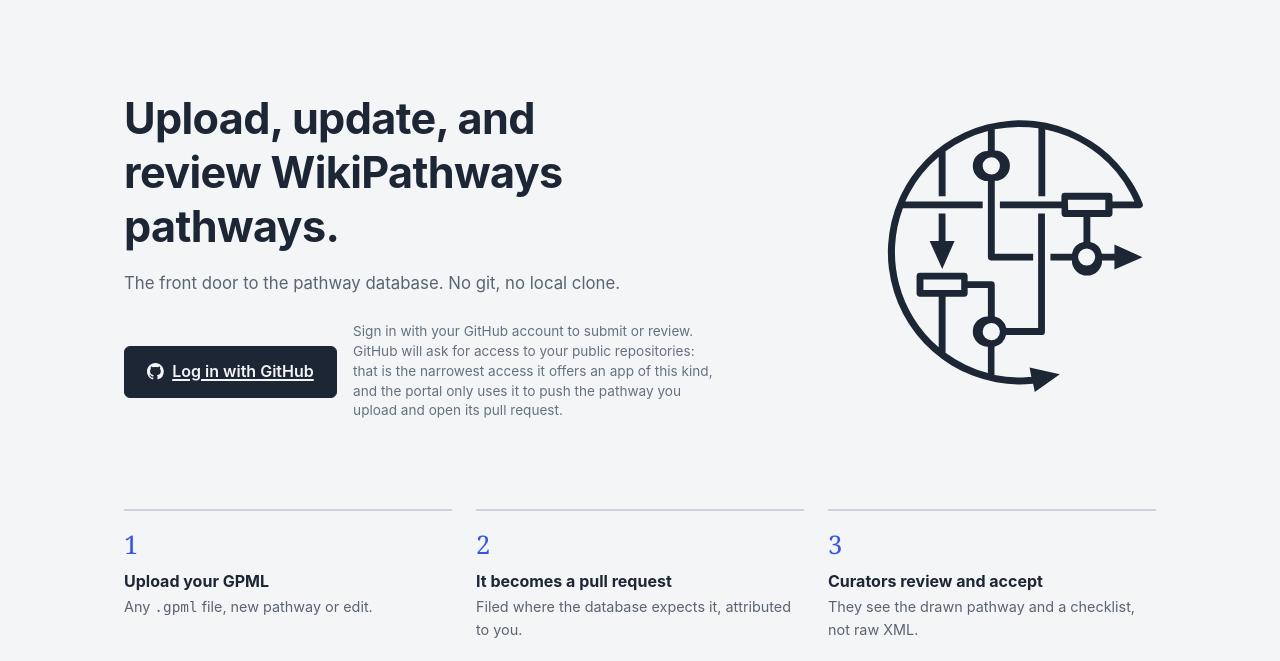
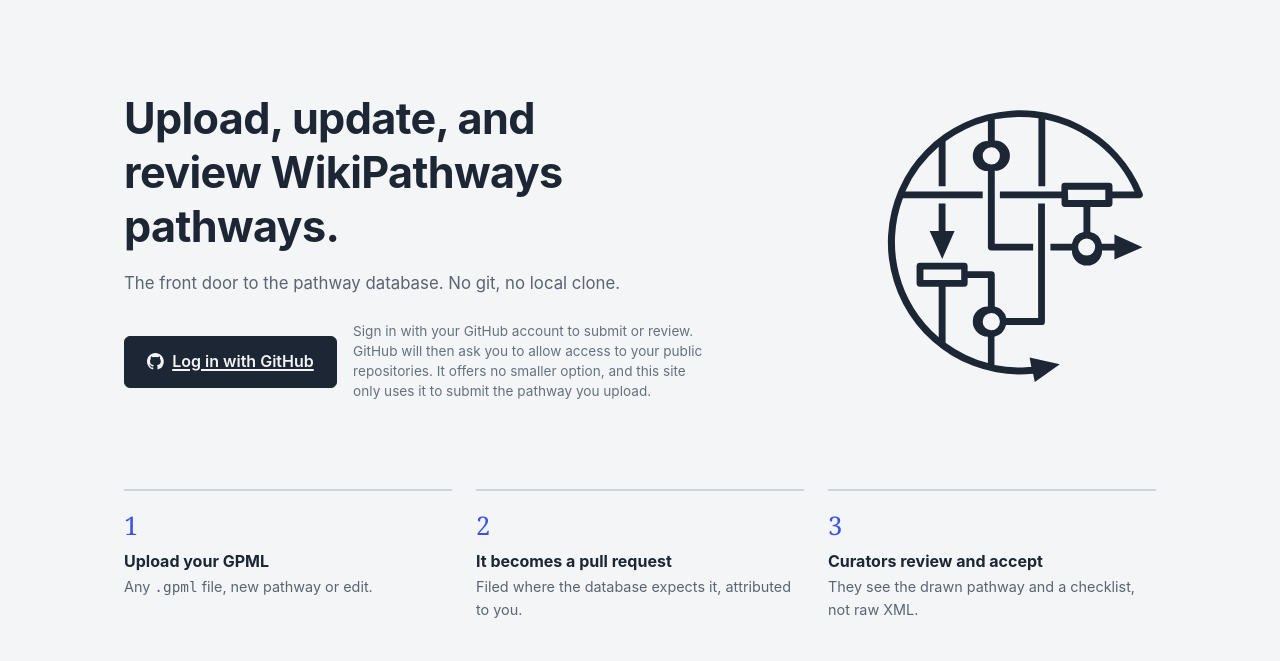
Before and after one commit to marvinm2/wikipathways-submit, a FastAPI app: page / in a window 1280 px wide. Shown: the part 63-724 px from the top of the page. Run offline with FastAPI, Linux system fonts and the light colour scheme; some libraries are stand-ins or nearby versions.

Commit message:
Say it without the git vocabulary
The sign-in note explained itself in words the audience does not have: pull
request, and a clause about what GitHub offers "an app of this kind". The people
this is for are biologists uploading a pathway, not developers.

The explanation moved to the OAuth App's description, which GitHub renders on the
consent screen itself, so the page only has to stop that screen being a surprise.
What stays is the heads-up and the one use.

"Public repositories" stays as it is. It is GitHub's own phrase on the screen that
follows, and the reassurance only attaches if the two read as the same thing.

```diff
--- a/templates/index.html
+++ b/templates/index.html
@@ -19,11 +19,18 @@
        for someone signing in to upload one file — and it scared off a real colleague. There is no
        narrower option: OAuth scopes are account-wide, so `public_repo` is the least the app can
        ask for and still push a branch (issue #30). Naming it before the redirect is the whole
-       mitigation; the surprise is what does the damage, not the scope. #}
+       mitigation; the surprise is what does the damage, not the scope. The *why* now lives in the
+       OAuth App's description, which GitHub renders on the consent screen itself, so this only
+       has to stop that screen being a surprise.
+
+       Two constraints on any rewording. Keep "public repositories": it is GitHub's own phrase on
+       that screen, and the reassurance only attaches if the two read as the same thing. Keep
+       everything else free of git vocabulary — pull request, branch, fork mean nothing to the
+       biologists this is for. #}
     <span class="hero__cta-note">
-      Sign in with your GitHub account to submit or review. GitHub will ask for access to your
-      public repositories: that is the narrowest access it offers an app of this kind, and the
-      portal only uses it to push the pathway you upload and open its pull request.
+      Sign in with your GitHub account to submit or review. GitHub will then ask you to allow
+      access to your public repositories. It offers no smaller option, and this site only uses
+      it to submit the pathway you upload.
     </span>
     </div>
   </div>
```
